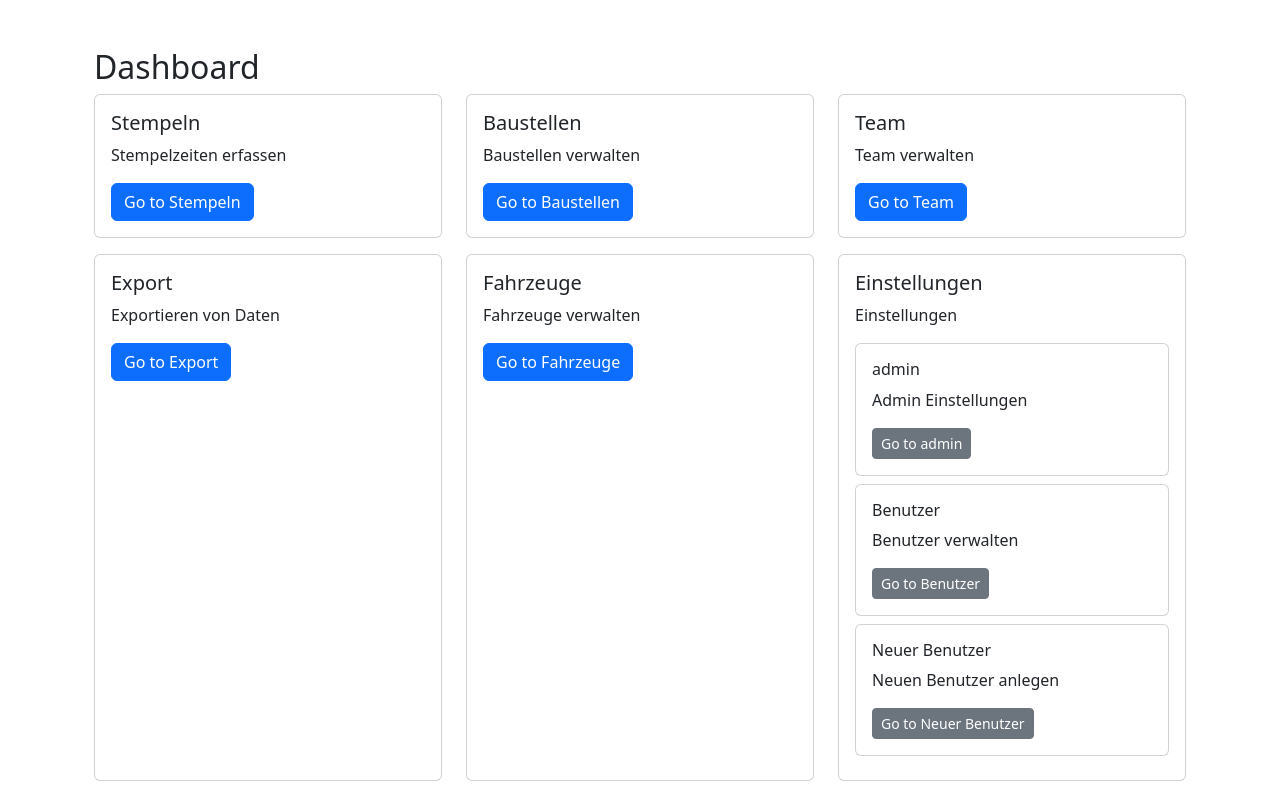
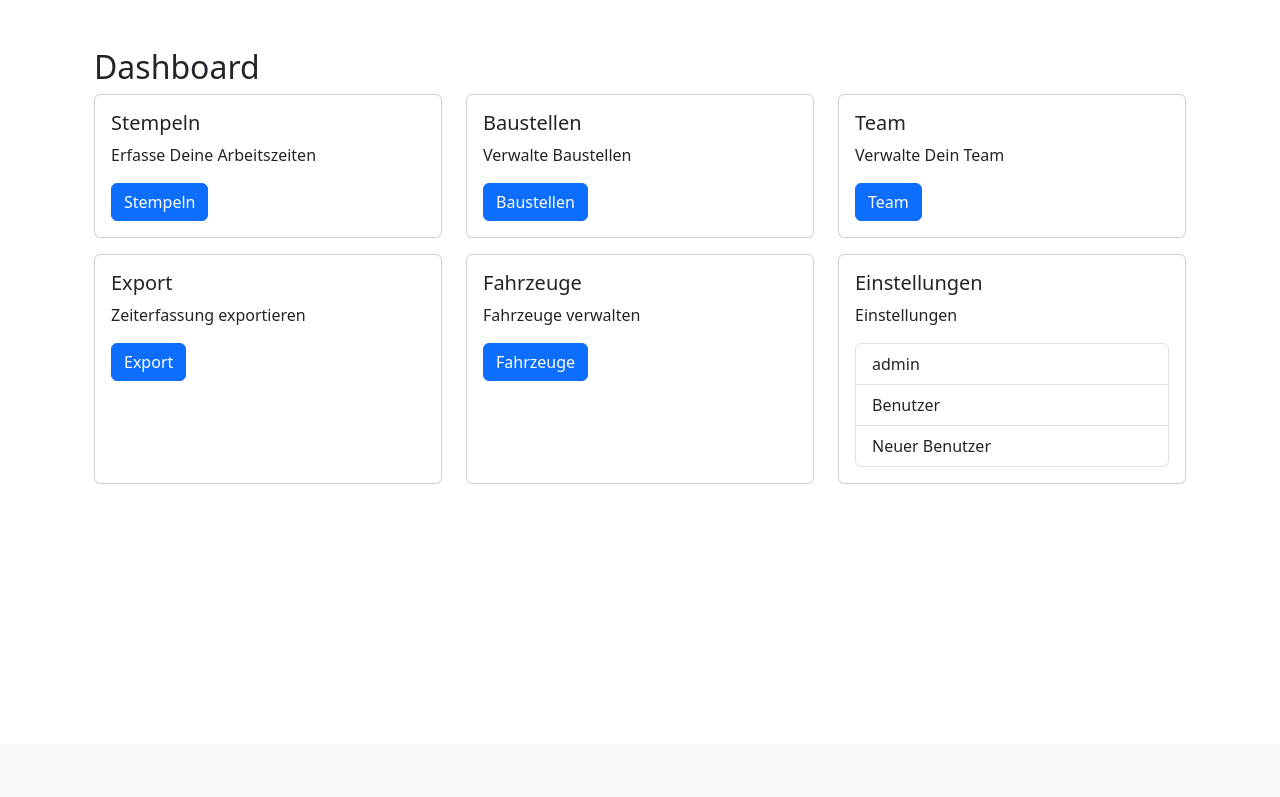
Before and after one commit to JonahderTyp/gruenzeit, a Flask app: page /home in a window 1280 px wide. Shown: the part 56-853 px from the top of the page. After the commit the page ends 540 px from the top, so only its background shows below. Run offline with Flask 3, Linux system fonts and the light colour scheme; a user stored in the database is signed in; tables that the repository leaves empty hold one stand-in row (values such as "Sample post"); parts of the project's set-up code (start-up, migrations or seed data) failed here and were passed over.

Commit message:
feat: Update descriptions and translations for views

```diff
--- a/gruenzeit/site/__init__.py
+++ b/gruenzeit/site/__init__.py
@@ -31,19 +31,19 @@ def inject_views():
     if usr.user_type_id <= 3:
         views.append({"name": "Stempeln",
                       "url": url_for("site.stempel.overview"),
-                      "description": "Stempelzeiten erfassen"})
+                      "description": "Erfasse Deine Arbeitszeiten"})
         views.append({"name": "Baustellen",
                       "url": url_for("site.baustelle.overview"),
-                      "description": "Baustellen verwalten"})
+                      "description": "Verwalte Baustellen"})
         views.append({"name": "Team",
                       "url": url_for("site.team.overview"),
-                      "description": "Team verwalten"})
+                      "description": "Verwalte Dein Team"})
 
     # Geschäftsführung und Admin
     if usr.user_type_id <= 2:
         views.append({"name": "Export",
                       "url": url_for("site.exports.overview"),
-                      "description": "Exportieren von Daten"})
+                      "description": "Zeiterfassung exportieren"})
         views.append({"name": "Fahrzeuge",
                       "url": url_for("site.vehicle.overview"),
                       "description": "Fahrzeuge verwalten"})
--- a/gruenzeit/site/templates/home.html
+++ b/gruenzeit/site/templates/home.html
@@ -13,17 +13,13 @@
                     <h5 class="card-title">{{ view.name }}</h5>
                     <p class="card-text">{{ view.description }}</p>
                     {% if 'multi' in view %}
-                    {% for subview in view.multi %}
-                    <div class="card mb-2">
-                        <div class="card-body">
-                            <h6 class="card-title">{{ subview.name }}</h6>
-                            <p class="card-text">{{ subview.description }}</p>
-                            <a href="{{ subview.url }}" class="btn btn-secondary btn-sm">Go to {{ subview.name }}</a>
-                        </div>
+                    <div class="list-group">
+                        {% for subview in view.multi %}
+                        <a href="{{ subview.url }}" class="list-group-item list-group-item-action">{{ subview.name }}</a>
+                        {% endfor %}
                     </div>
-                    {% endfor %}
                     {% else %}
-                    <a href="{{ view.url }}" class="btn btn-primary">Go to {{ view.name }}</a>
+                    <a href="{{ view.url }}" class="btn btn-primary">{{ view.name }}</a>
                     {% endif %}
                 </div>
             </div>
```
